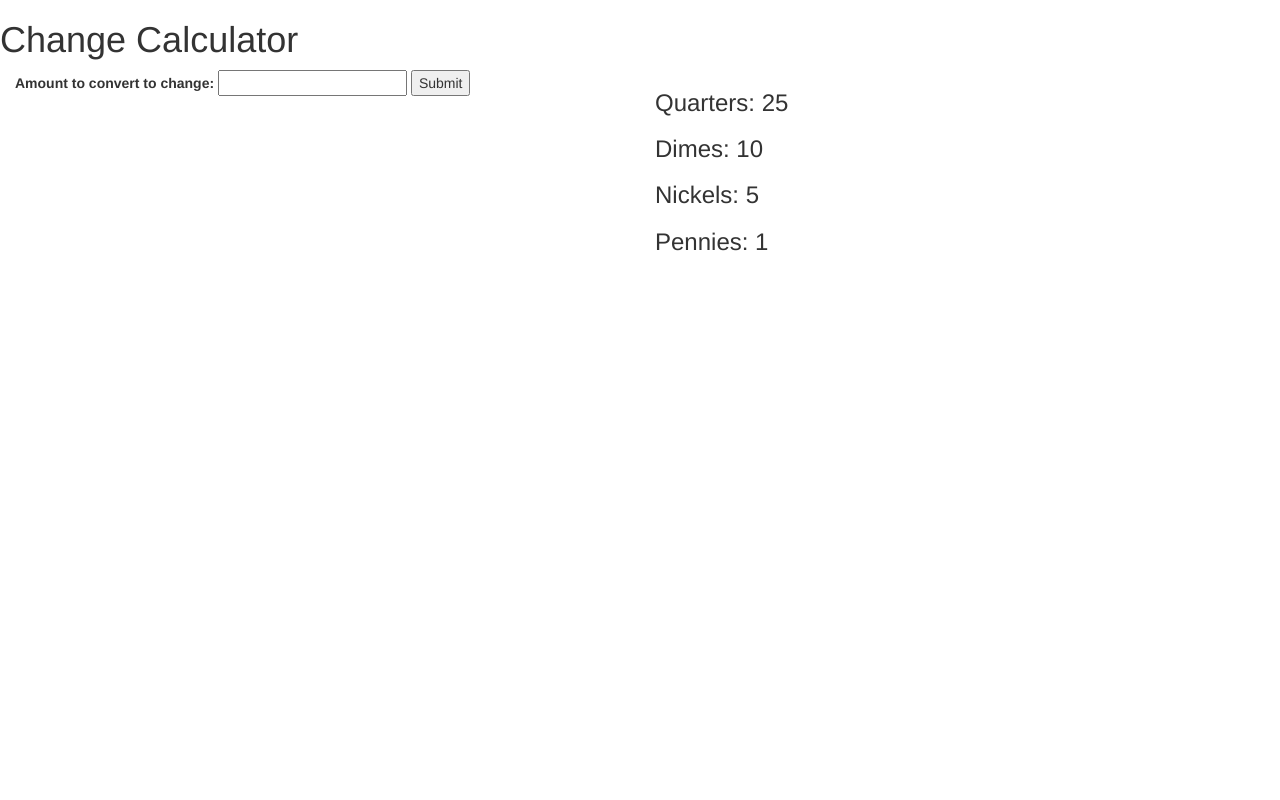
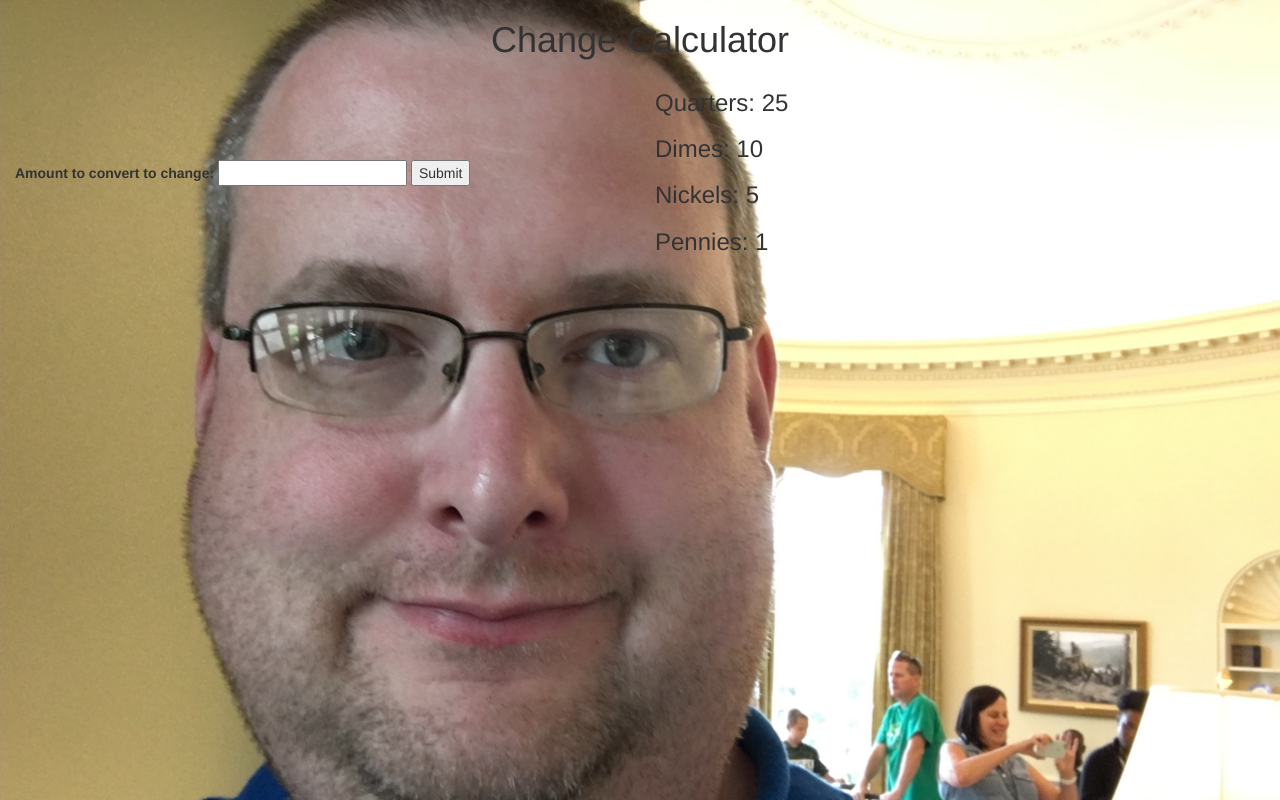
Before and after one commit to william-mcdermott/worksmithProject, a website: page public/index.html in a window 1280 px wide. Drawn offline with nearby package versions, Linux system fonts and the light colour scheme; some packages are replaced by stand-ins of ours.

Commit message:
add background photo

```diff
--- a/public/js/app.js
+++ b/public/js/app.js
@@ -1 +1,8 @@
 var app = angular.module('changeCalculatorApp', ['ngRoute']);
+app.config(function($routeProvider){
+  $routeProvider
+    .when('/', {
+      templateUrl: '../index.html',
+      controller: 'changeCalculatorController'
+    });
+});
--- a/public/style/style.css
+++ b/public/style/style.css
@@ -1,3 +1,16 @@
 p {
   color: red;
 }
+
+h1 {
+  text-align: center;
+}
+
+form {
+  padding-top: 90px;
+}
+
+body {
+  background-image: url('../img/bill.jpg');
+  background-size: 100%;
+}
```
Also changed, not shown: package.json (added, +20 -0 lines), public/img/bill.jpg (added), public/img/dime.jpeg (deleted), public/img/nickel.jpeg (deleted), public/img/penny.jpeg (deleted), public/img/quarter.jpeg (deleted), 1 other file.
